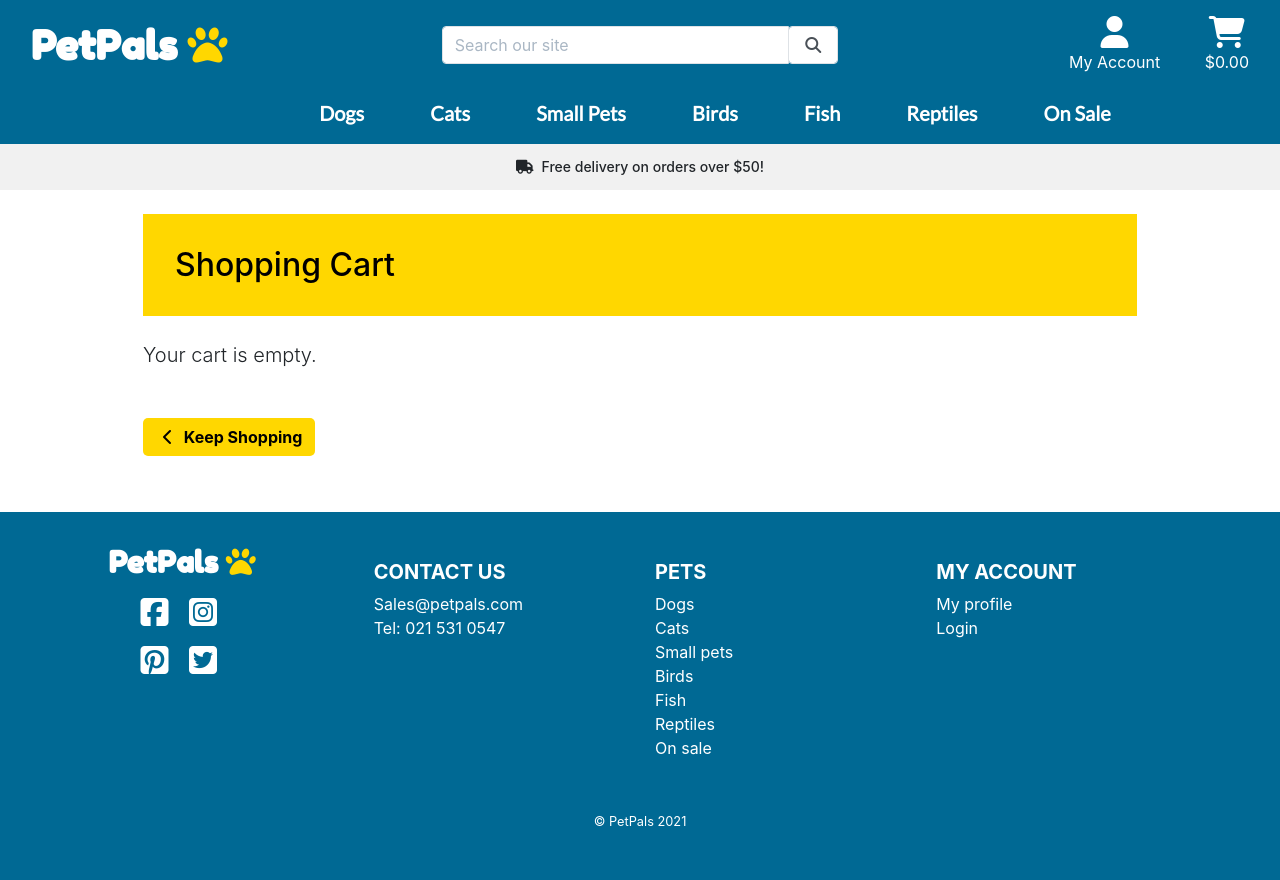
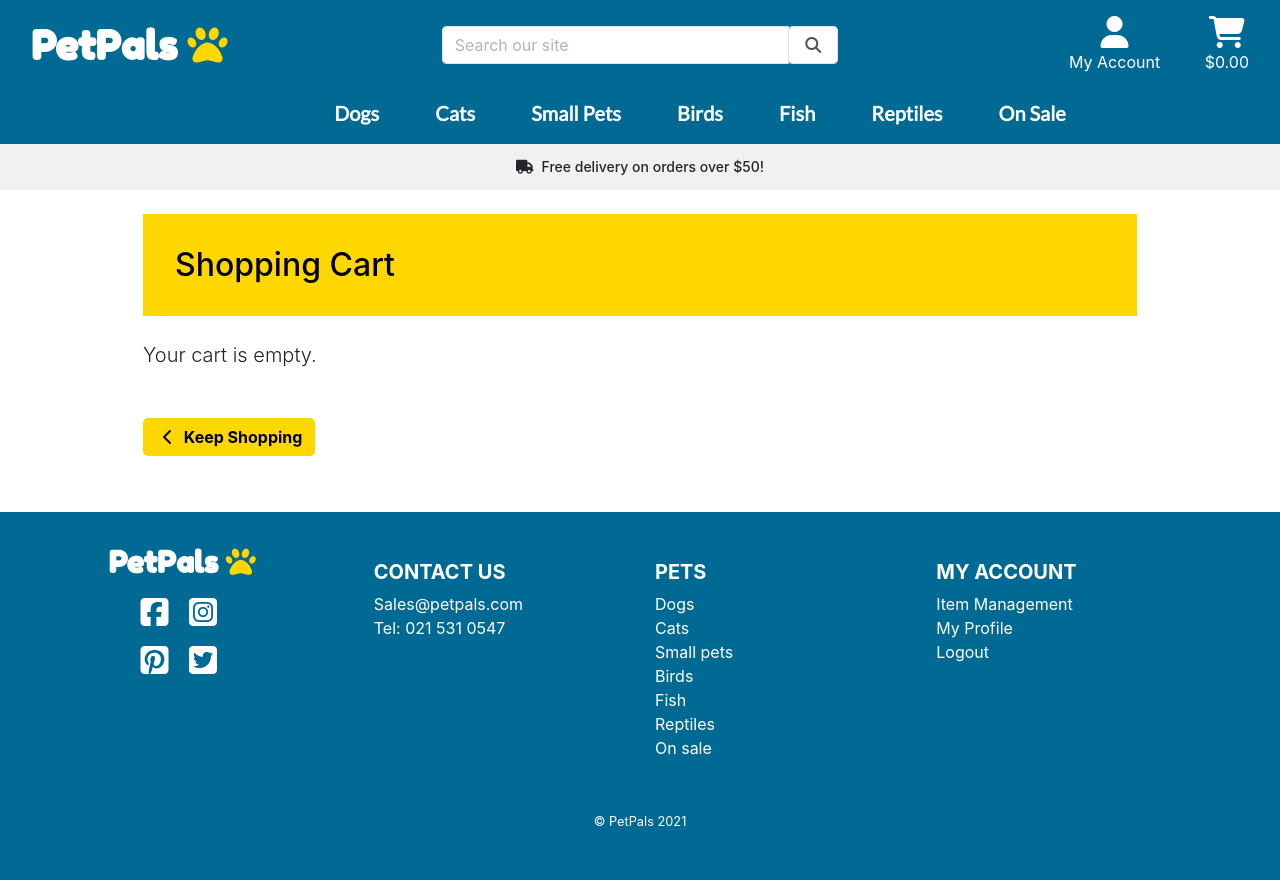
Before and after one commit to Code-Institute-Submissions/MAN95-dev-PetPals_NovResub, a Django app: page /cart/ in a window 1280 px wide. Run offline with Django 3.2, Linux system fonts and the light colour scheme; the visitor is signed in with stand-in values (Sample User, id 1); some libraries are stand-ins or nearby versions.

Commit message:
Add links to footer

```diff
--- a/static/css/base.css
+++ b/static/css/base.css
@@ -63,8 +63,8 @@ a.type-badge > span.badge:hover {
 }
 
 .navbar-nav > li{
-  padding-left:25px;
-  padding-right:25px;
+  padding-left:20px;
+  padding-right:20px;
 }
 
 .navbar-toggler-icon {
@@ -87,6 +87,18 @@ footer li {
 footer ul {
     padding: 0;
     margin: 0;
+  }
+
+.footer-item {
+    color: white;
+    -webkit-transition: 0.3s all ease-in-out 0.2s;
+    transition: 0.3s all ease-in-out 0.2s;
+    text-decoration: none;
+  }
+
+.footer-item:hover {
+    color: white;
+    text-decoration: underline;
   }
 
 .footer-item a {
--- a/templates/base.html
+++ b/templates/base.html
@@ -109,7 +109,6 @@
                         <h2 class="logo-font text-white my-0">PetPals <i class="fas fa-paw"></i></h2>
                     </a>
                 </div>
-                  {% include 'includes/mobile-top-header.html' %}
                   {% include 'includes/main-nav.html' %}
               </nav>
           </div>
--- a/templates/includes/footer.html
+++ b/templates/includes/footer.html
@@ -22,28 +22,35 @@
         <div class="col-12 col-sm-6 col-lg-3 footer-link">
             <h5 class="text-uppercase text-white mt-5"><strong>Contact us</strong></h5>
             <ul>
-                <li class="footer-item"><a href="">Sales@petpals.com</a></li>
-                <li class="footer-item" ><a href="">Tel: 021 531 0547 </a></li>
+                <li class="footer-item">Sales@petpals.com</li>
+                <li class="footer-item">Tel: 021 531 0547</li>
             </ul>
         </div>
         <div class="col-12 col-sm-6 col-lg-3 footer-link">
             <h5 class="text-uppercase text-white mt-5"><strong>Pets</strong></h5>
             <ul>
-                <li class="footer-item"><a href="">Dogs</a></li>
-                <li class="footer-item"><a href="">Cats</a></li>
-                <li class="footer-item"><a href="">Small pets</a></li>
-                <li class="footer-item"><a href="">Birds</a></li>
-                <li class="footer-item"><a href="">Fish</a></li>
-                <li class="footer-item"><a href="">Reptiles</a></li>
+                <li class="footer-item"><a href="{% url 'items' %}?type=dog_food,dog_treats,dog_toys,dog_beds,dog_flea_and_tick">Dogs</a></li>
+                <li class="footer-item"><a href="{% url 'items' %}?type=cat_food,cat_furniture,cat_beds,litter,cat_flea_and_tick">Cats</a></li>
+                <li class="footer-item"><a href="{% url 'items' %}?type=food_and_treats,cages_and_habitats,beds_and_hideaways,bedding_and_litter,toys_and_habitat_accessories">Small pets</a></li>
+                <li class="footer-item"><a href="{% url 'items' %}?type=bird_cages,bird_food,bird_toys,perches_and_playstands,bird_treats">Birds</a></li>
+                <li class="footer-item"><a href="{% url 'items' %}?type=aquariums,filters,sand_and_gravel,water_care,fish_food">Fish</a></li>
+                <li class="footer-item"><a href="{% url 'items' %}?type=terrariums_and_tanks,reptile_food,reptile_decor_and_hideaways,reptile_substrate_and_bedding,reptile_cleanup_and_odor_control">Reptiles</a></li>
                 <li class="footer-item"><a href="">On sale</a></li>
             </ul>
         </div>
         <div class="col-12 col-sm-6 col-lg-3 footer-link">
             <h5 class="text-uppercase text-white mt-5"><strong>My account</strong></h5>
             <ul>
-                <li class="footer-item"><a href="">My profile</a></li>
-                <li class="footer-item"><a href="">Login</a></li>
-            </ul>
+                {% if request.user.is_authenticated %}
+                {% if request.user.is_superuser %}
+                    <li class="footer-item"><a href="{% url 'add_item' %}">Item Management</a></li>
+                {% endif %}
+                    <li class="footer-item"><a href="{% url 'profile' %}">My Profile</a></li>
+                    <li class="footer-item"><a href="{% url 'account_logout' %}">Logout</a></li>
+                {% else %}
+                    <li class="footer-item"><a href="{% url 'account_signup' %}">Register</a></li>
+                    <li class="footer-item"><a href="{% url 'account_login' %}">Login</a></li>
+                {% endif %}
         </div>
         <div class="col-12 text-center text-white mb-5 mt-5">
             <small>© PetPals 2021 <span id="copyright-year"></span></small>
```
Also changed, not shown: templates/includes/mobile-top-header.html (deleted).
